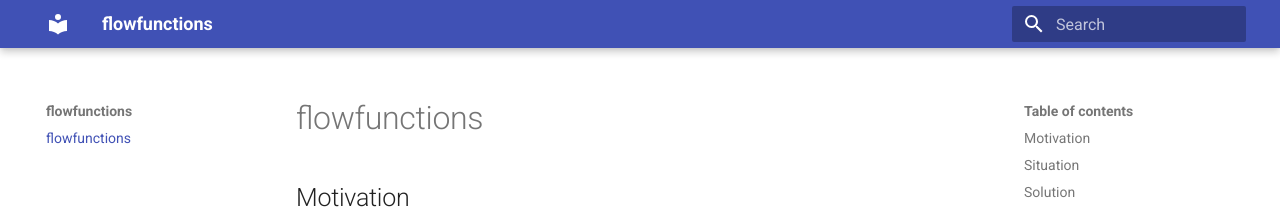
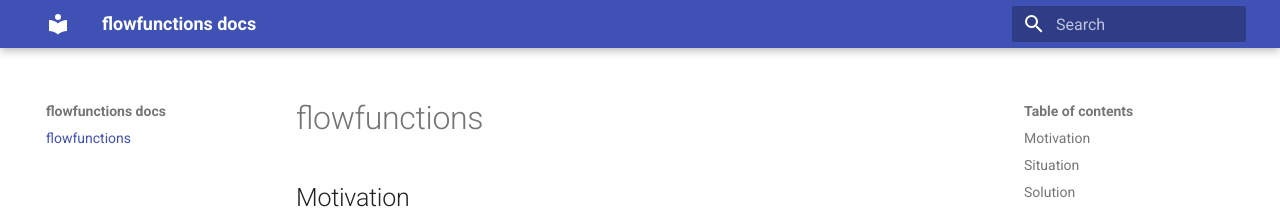
Before and after one commit to flowfunctions/flowfunctions.github.io, an MkDocs documentation site: the page built from docs/index.md, in a window 1280 px wide. Shown: the top 209 px of the page. Built offline with MkDocs 1.6.1 and Material for MkDocs 9.7.7, drawn with Linux system fonts in a browser that asks for light colours.

Commit message:
minor updates

```diff
--- a/mkdocs.yml
+++ b/mkdocs.yml
@@ -1,6 +1,7 @@
-site_name: flowfunctions
+site_name: flowfunctions docs
 
 theme:
   name: material
 
+
 copyright: Copyright &copy; 2023 Transformationflow OÜ (16248096), Estonia
```
